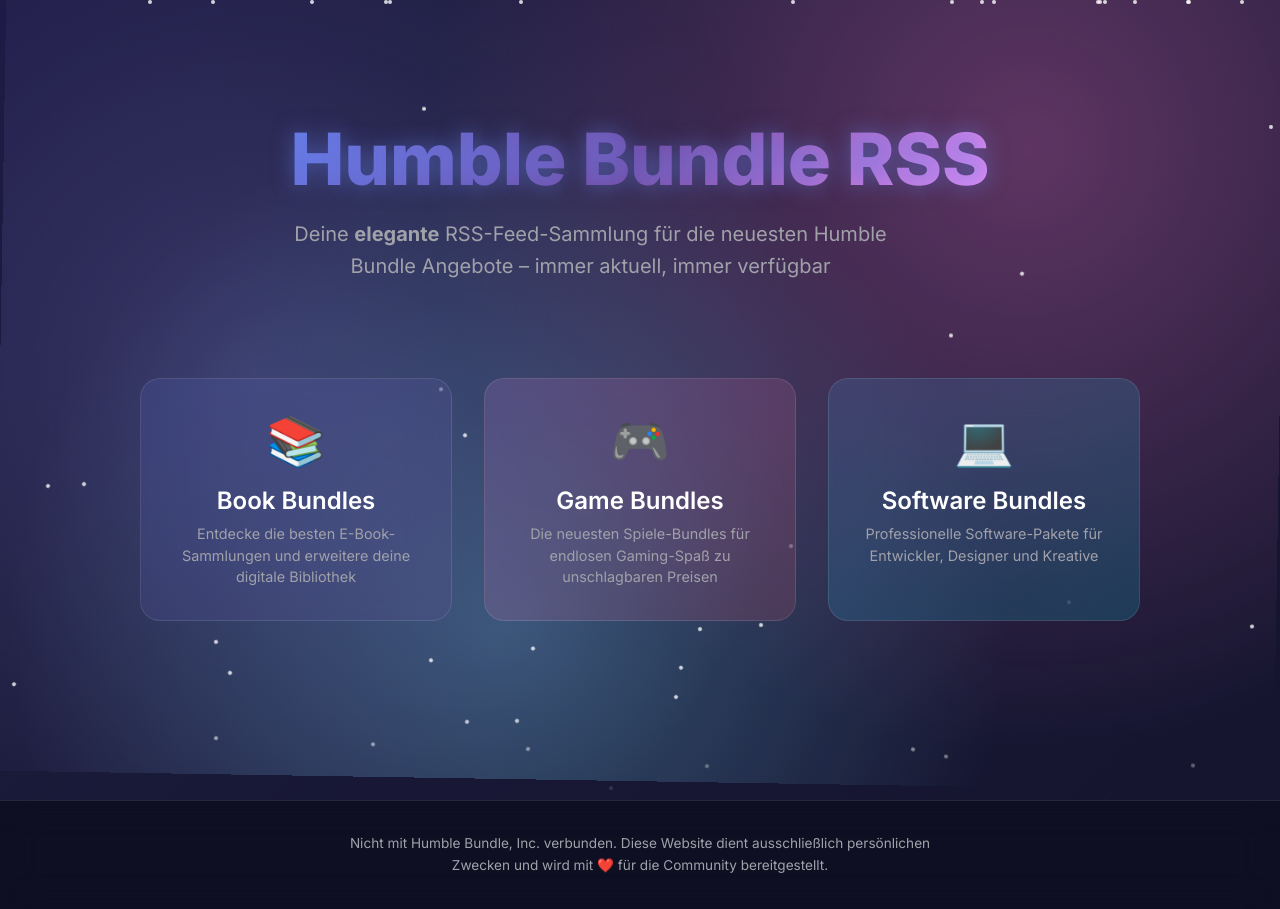
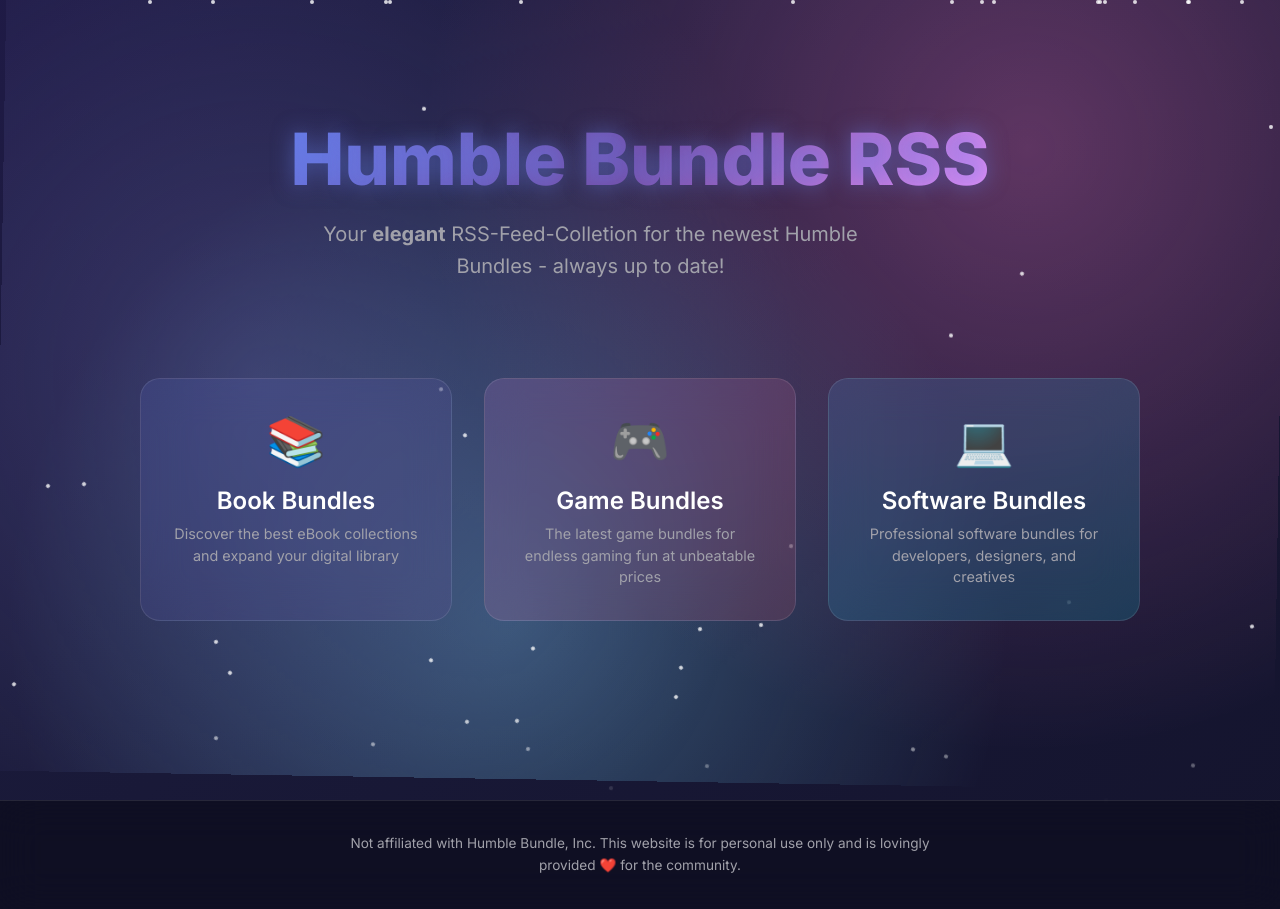
Before and after one commit to Feuerlord2/Humble-RSS-Site, a plain HTML site: page docs/index.html in a window 1280 px wide. Drawn offline with Linux system fonts and the light colour scheme.

Commit message:
Update index.html

```diff
--- a/docs/index.html
+++ b/docs/index.html
@@ -348,8 +348,8 @@
         <header class="header fade-in-up">
             <h1 class="logo">Humble Bundle RSS</h1>
             <p class="subtitle">
-                Deine <strong>elegante</strong> RSS-Feed-Sammlung für die neuesten
-                Humble Bundle Angebote – immer aktuell, immer verfügbar
+                Your <strong>elegant</strong> RSS-Feed-Colletion for the newest
+                Humble Bundles - always up to date!
             </p>
         </header>
 
@@ -358,7 +358,7 @@
                 <span class="card-icon">📚</span>
                 <h3 class="card-title">Book Bundles</h3>
                 <p class="card-description">
-                    Entdecke die besten E-Book-Sammlungen und erweitere deine digitale Bibliothek
+                    Discover the best eBook collections and expand your digital library
                 </p>
             </a>
 
@@ -366,7 +366,7 @@
                 <span class="card-icon">🎮</span>
                 <h3 class="card-title">Game Bundles</h3>
                 <p class="card-description">
-                    Die neuesten Spiele-Bundles für endlosen Gaming-Spaß zu unschlagbaren Preisen
+                    The latest game bundles for endless gaming fun at unbeatable prices
                 </p>
             </a>
 
@@ -374,7 +374,7 @@
                 <span class="card-icon">💻</span>
                 <h3 class="card-title">Software Bundles</h3>
                 <p class="card-description">
-                    Professionelle Software-Pakete für Entwickler, Designer und Kreative
+                    Professional software bundles for developers, designers, and creatives
                 </p>
             </a>
         </div>
@@ -382,8 +382,8 @@
 
     <footer class="footer">
         <p class="footer-text">
-            Nicht mit Humble Bundle, Inc. verbunden. Diese Website dient ausschließlich persönlichen Zwecken
-            und wird mit ❤️ für die Community bereitgestellt.
+            Not affiliated with Humble Bundle, Inc. This website is for personal use only
+            and is lovingly provided ❤️ for the community.
         </p>
     </footer>
 
```
